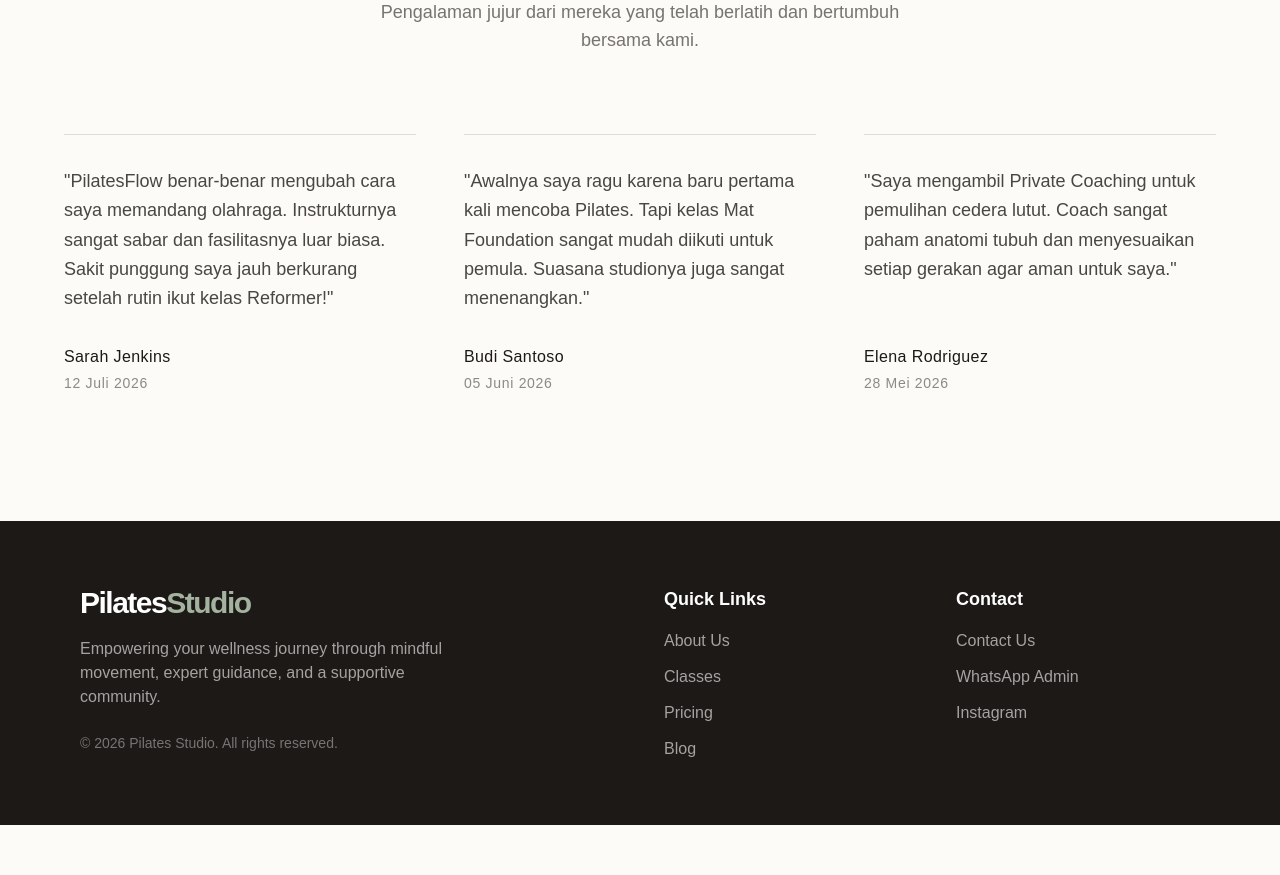
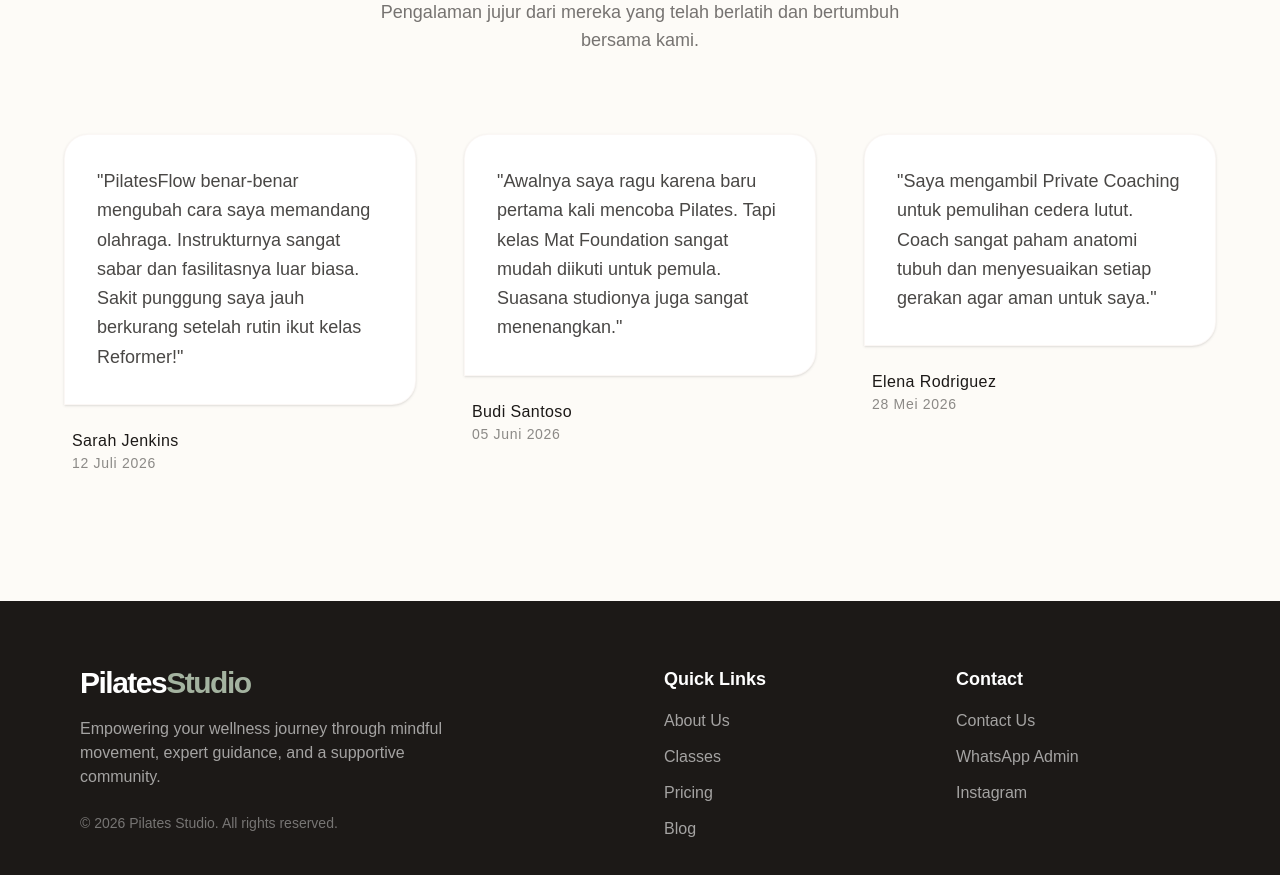
Before and after one commit to daffaraka/pilates-flow, a Next.js app in the folder public-site/: page / in a window 1280 px wide. Shown: the part 2720-3595 px from the top of the page. Before the commit the page ends 3545 px from the top, so only its background shows below. Built offline with nearby package versions, Linux system fonts and the light colour scheme; no server answers.

Commit message:
Ubah desain Client Feedback menjadi bentuk chat bubble di Next.js

```diff
--- a/public-site/src/components/Client.jsx
+++ b/public-site/src/components/Client.jsx
@@ -36,17 +36,15 @@ export default function Client() {
 
                 <div className="grid grid-cols-1 md:grid-cols-3 gap-12">
                     {testimonials.map((testimonial, index) => (
-                        <div
-                            key={index}
-                            className="flex flex-col border-t border-sage/30 pt-8"
-                        >
-                            {/* Feedback Text */}
-                            <p className="text-foreground/80 leading-relaxed mb-8 flex-1 font-light text-lg">
+                        <div key={index} className="flex flex-col">
+                            {/* Chat Bubble */}
+                            <div className="bg-white text-foreground/80 leading-relaxed p-6 md:p-8 rounded-3xl rounded-bl-none shadow-sm border border-blush/20 font-light text-lg mb-6 relative">
                                 "{testimonial.feedback}"
-                            </p>
+                                {/* Custom Tail (optional fallback if rounded-bl-none isn't enough, but usually it looks great as a bubble) */}
+                            </div>
 
-                            {/* Author & Date */}
-                            <div className="mt-auto flex flex-col gap-1">
+                            {/* Author & Date below the bubble */}
+                            <div className="flex flex-col ml-2">
                                 <h4 className="font-medium text-foreground tracking-wide">
                                     {testimonial.name}
                                 </h4>
```
